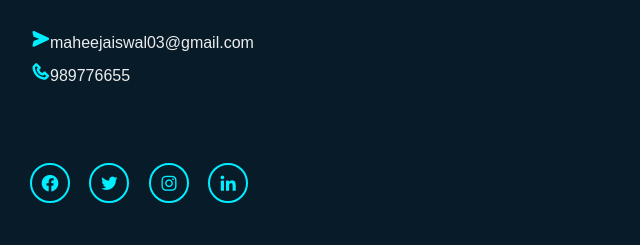
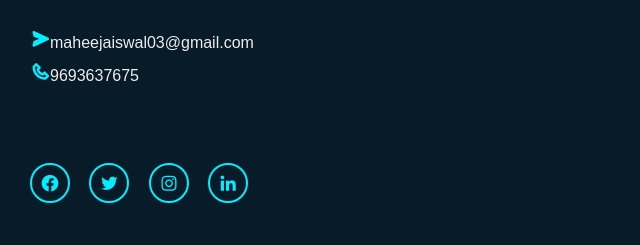
Before and after one commit to Mahee6/MJ-portfolio, a plain HTML site: page index.html in a window 1280 px wide. Shown: the part 4146-4391 px from the top of the page, 0-640 px from the left. Drawn offline with nearby package versions, Linux system fonts and the light colour scheme.

Commit message:
Update index.html

```diff
--- a/index.html
+++ b/index.html
@@ -255,7 +255,7 @@
             </p>
             <div class="contact-list">
                 <li><i class='bx bxs-send'></i>maheejaiswal03@gmail.com</li>
-                <li><i class='bx bx-phone'></i>989776655</li>
+                <li><i class='bx bx-phone'></i>9693637675</li>
             </div>
             <div class="contact-icons">
                 <a href="https://www.facebook.com/login/"><i class='bx bxl-facebook-circle'></i></a>
```
